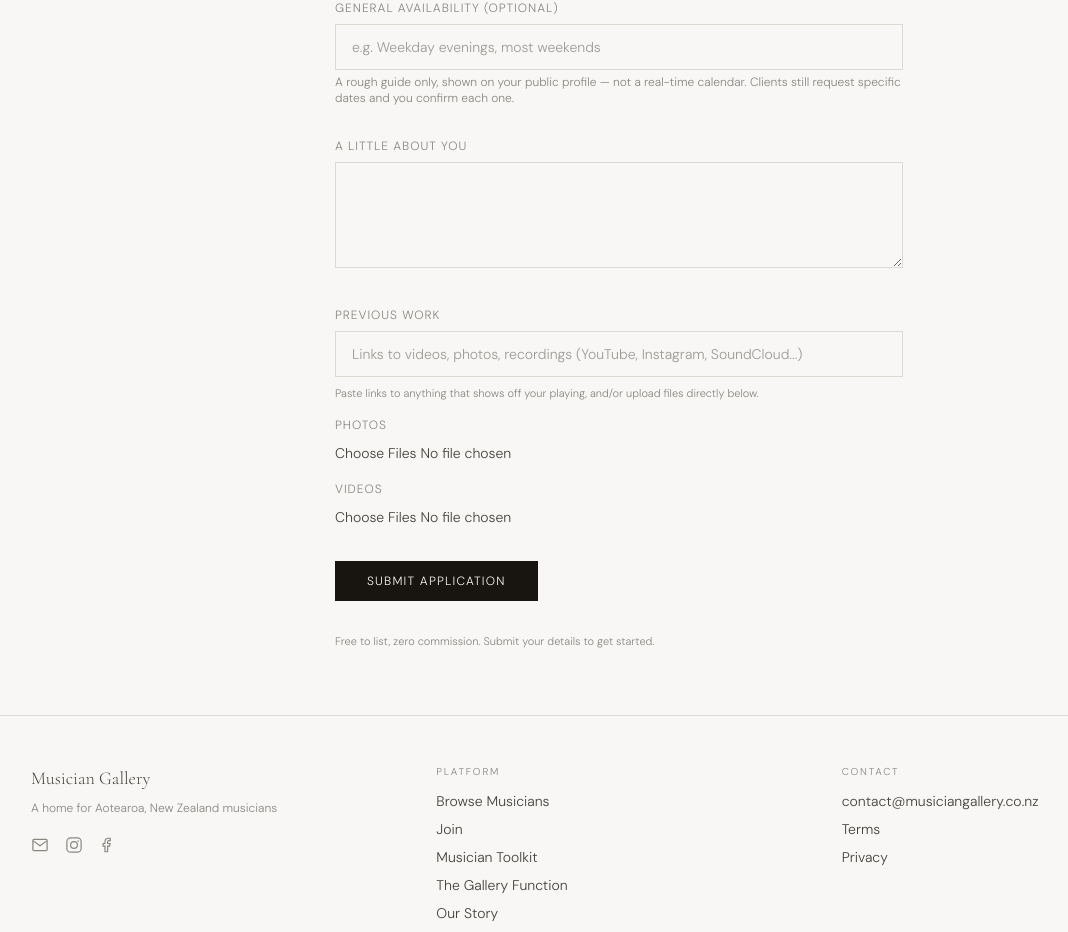
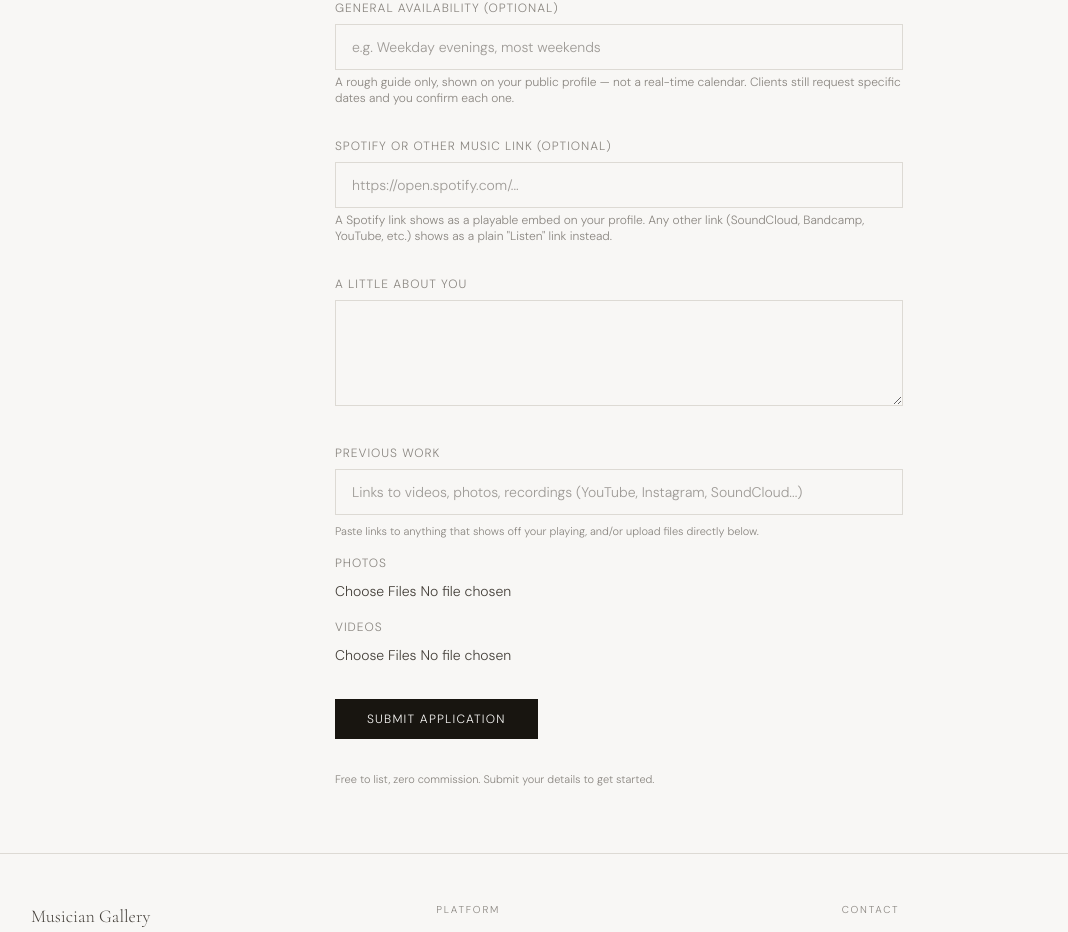
Before and after one commit to musiciangallery/Musician-Gallery, a Next.js app: page /join in a window 1280 px wide. Shown: the part 1474-2406 px from the top of the page, without its empty margins (21-1089 px from the left). Built offline with nearby package versions, Linux system fonts and the light colour scheme.

Commit message:
Update JoinForm.tsx

```diff
--- a/src/components/JoinForm.tsx
+++ b/src/components/JoinForm.tsx
@@ -66,6 +66,7 @@ type FormState = {
   type: string;
   travel: string;
   availability: string;
+  audioLink: string;
   lessonFormat: string;
   lessonLength: string[];
   studentLevel: string[];
@@ -86,6 +87,7 @@ const initialForm: FormState = {
   type: "Event Musician",
   travel: "",
   availability: "",
+  audioLink: "",
   lessonFormat: "",
   lessonLength: [],
   studentLevel: [],
@@ -222,6 +224,7 @@ export default function JoinForm({
       body.set("yearsExperience", form.yearsExperience);
       body.set("travel", form.travel);
       body.set("availability", form.availability);
+      body.set("audioLink", form.audioLink);
       body.set("lessonFormat", form.lessonFormat);
       body.set("soundSystem", form.soundSystem);
       body.set("instruments", JSON.stringify(form.instruments));
@@ -500,6 +503,21 @@ export default function JoinForm({
       </div>
 
       <div>
+        <label className={labelClass}>Spotify or other music link (optional)</label>
+        <input
+          className={inputClass}
+          placeholder="https://open.spotify.com/..."
+          value={form.audioLink}
+          onChange={(e) => update("audioLink", e.target.value)}
+        />
+        <p className="text-xs text-mid mt-1">
+          A Spotify link shows as a playable embed on your profile. Any other
+          link (SoundCloud, Bandcamp, YouTube, etc.) shows as a plain
+          &quot;Listen&quot; link instead.
+        </p>
+      </div>
+
+      <div>
         <label className={labelClass}>A little about you</label>
         <textarea
           rows={4}
```
